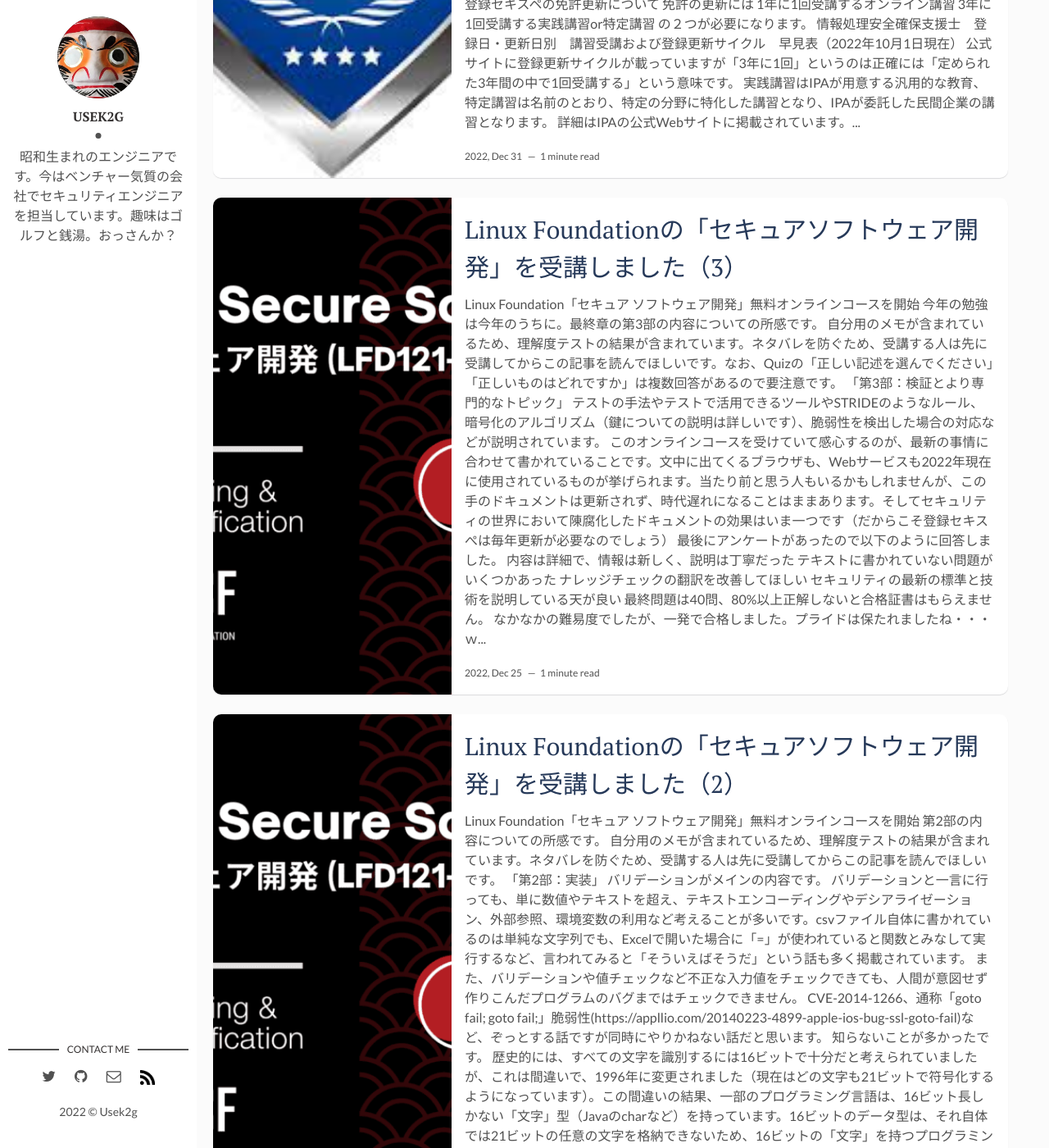
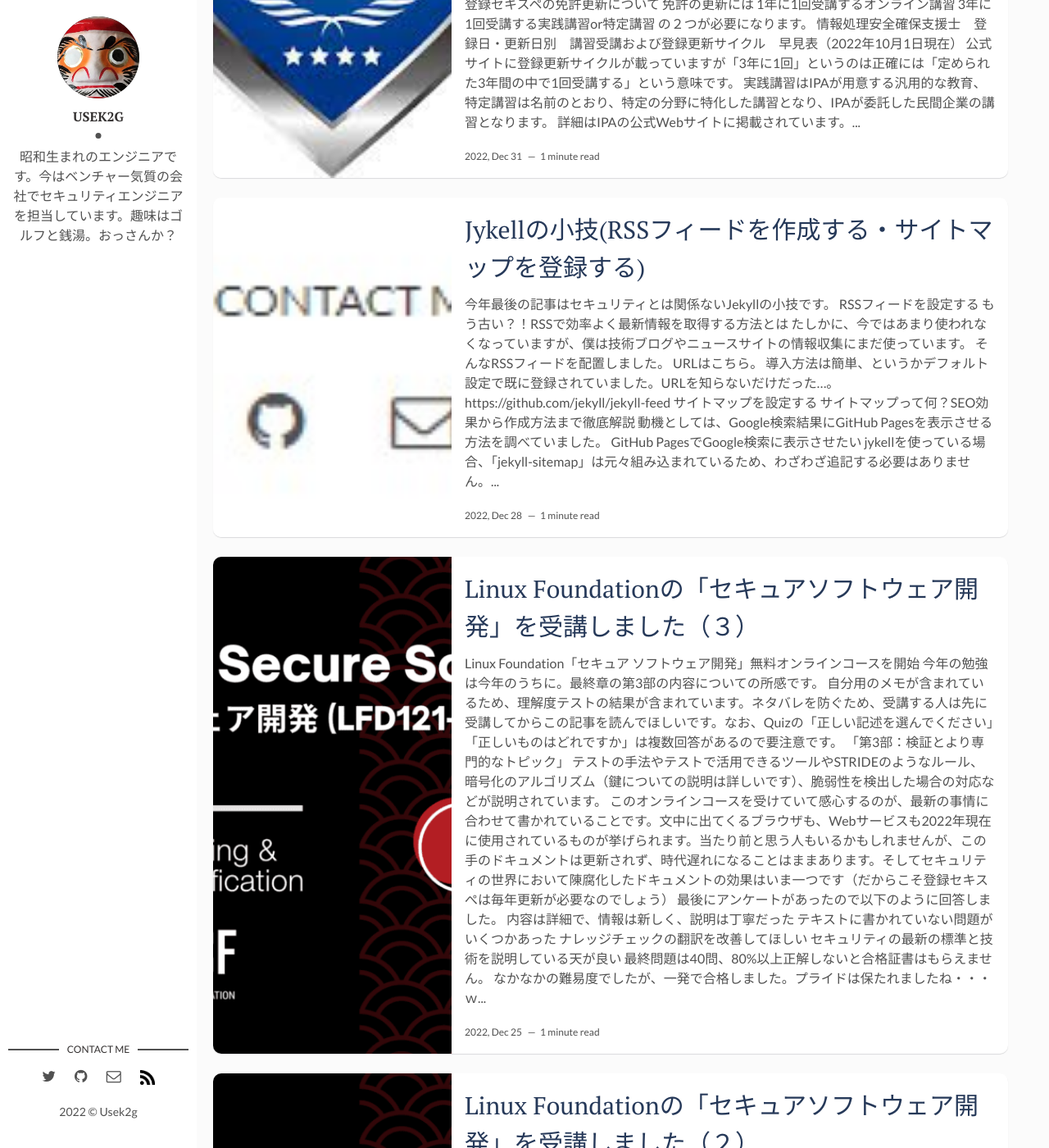
Before and after one commit to Usek2g/blog, a Jekyll site: the page built from index.html, in a window 1280 px wide and 1400 px high, scrolled down 1713 px. Shown: the whole window at 82% size. Built offline with Jekyll 4.4.1, drawn with Linux system fonts in a browser that asks for light colours; the list of posts is cut into pages by our own code; some of the changed text lies outside the part shown.

Commit message:
add new article.

```diff
--- a/_posts/2022-12-22-developing-secure-software-lfd121_2.markdown
+++ b/_posts/2022-12-22-developing-secure-software-lfd121_2.markdown
@@ -1,6 +1,6 @@
 ---
 layout: post
-title:  "Linux Foundationの「セキュアソフトウェア開発」を受講しました（2）"
+title:  "Linux Foundationの「セキュアソフトウェア開発」を受講しました（２）"
 date:   2022-12-22 20:50:27 +0900
 categories: online-training
 img: lfd121-jp.png # Add image post (optional)
--- a/_posts/2022-12-28-developing-secure-software-lfd121_3.markdown
+++ b/_posts/2022-12-25-developing-secure-software-lfd121_3.markdown
@@ -1,6 +1,6 @@
 ---
 layout: post
-title:  "Linux Foundationの「セキュアソフトウェア開発」を受講しました（3）"
+title:  "Linux Foundationの「セキュアソフトウェア開発」を受講しました（３）"
 date:   2022-12-25 21:00:27 +0900
 categories: online-training
 img: lfd121-jp.png # Add image post (optional)
--- /dev/null
+++ b/_posts/2022-12-28-rss-and-sitemap.markdown
@@ -0,0 +1,41 @@
+---
+layout: post
+title:  "Jykellの小技(RSSフィードを作成する・サイトマップを登録する)"
+date:   2022-12-28 10:00:27 +0900
+categories: tech-artile
+img: rssfeed.jpg # Add image post (optional)
+tags: [Github Pages, jekyll] # add tag
+description: Github Pagesのアクセス数やユーザビリティを向上させる小技を紹介
+---
+
+今年最後の記事はセキュリティとは関係ないJekyllの小技です。
+
+# RSSフィードを設定する
+[もう古い？！RSSで効率よく最新情報を取得する方法とは](https://www.docusign.jp/blog/guide-to-RSS-feeds)
+たしかに、今ではあまり使われなくなっていますが、僕は技術ブログやニュースサイトの情報収集にまだ使っています。
+そんなRSSフィードを配置しました。
+
+
+<img src="{{site.baseurl}}/assets/img/rssfeed.jpg" alt="RSSフィード">
+URLは[こちら](https://usek2g.github.io/blog/feed.xml)。
+
+導入方法は簡単、というかデフォルト設定で既に登録されていました。URLを知らないだけだった…。
+[https://github.com/jekyll/jekyll-feed](https://github.com/jekyll/jekyll-feed)
+
+# サイトマップを設定する
+
+[サイトマップって何？SEO効果から作成方法まで徹底解説](https://digitalidentity.co.jp/blog/seo/seo-tech/how-to-make-sitemap.html)
+動機としては、Google検索結果にGitHub Pagesを表示させる方法を調べていました。
+
+[GitHub PagesでGoogle検索に表示させたい](https://qiita.com/r_saiki/items/9ab3be34fa255724c9dd)
+
+jykellを使っている場合、「jekyll-sitemap」は元々組み込まれているため、わざわざ追記する必要はありません。
+上記の記事に従いGoogle Search Consoleにsitemap.xmlを登録‥‥しようとしたところエラーが表示されました。
+sitemap.xmlを見ると、すべての記事のパスが相対パスとなっており、実際のURLが登録されていませんでした。
+どこかでベースのURLを持っているのだろうな、と探しているうち`_config.yml`の以下の記述を見つけました。
+
+`url: "https://usek2g.github.io" # the base hostname & protocol for your site, e.g. http://example.com`
+
+これまでurlの値をブランクに設定していましたが、コメントにまさしくパスを入力するように書かれていたので、ここにGithub PagesのURLを設定。
+すると正しくsitemap.xmlが作成され、Google Search Consoleのステータスも成功に変わりました。
+数日待ち、Google検索結果に表示されるのを待つとしましょう。
```
Also changed, not shown: assets/img/rssfeed.jpg (added).
